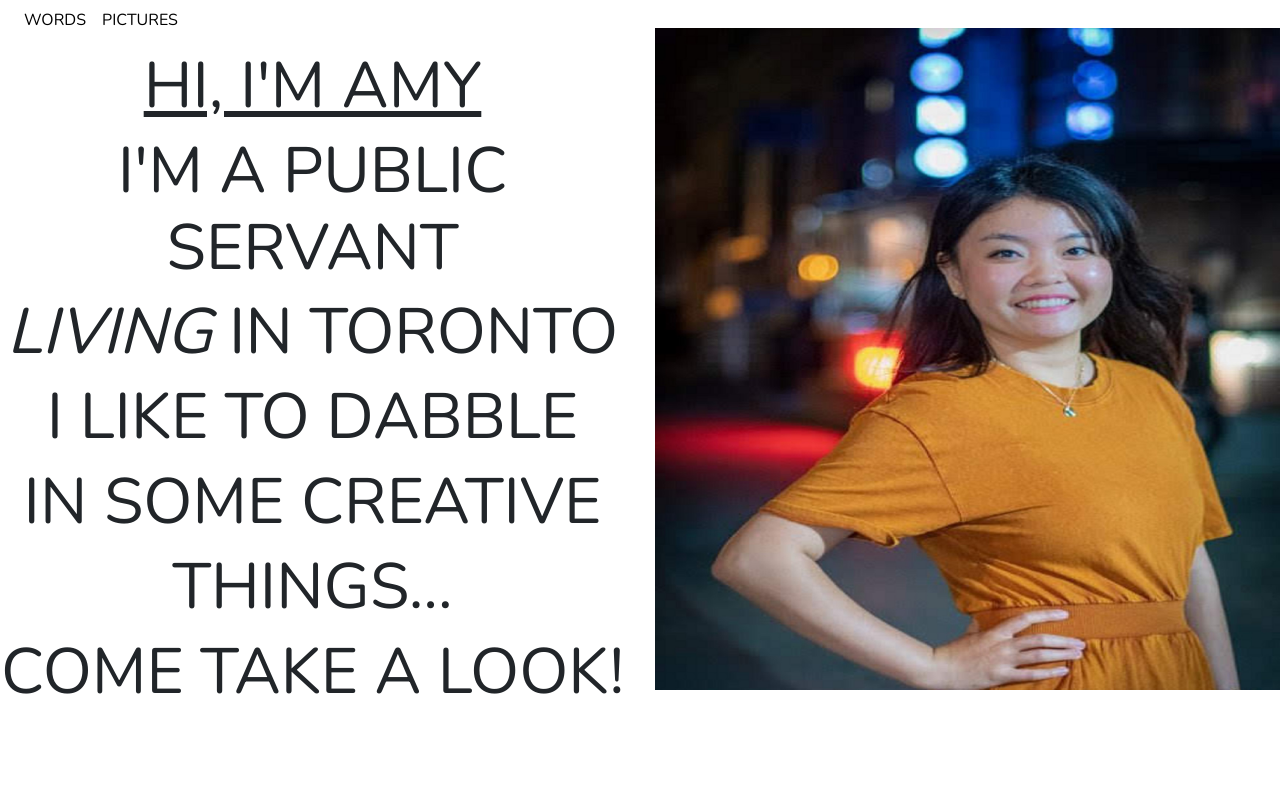
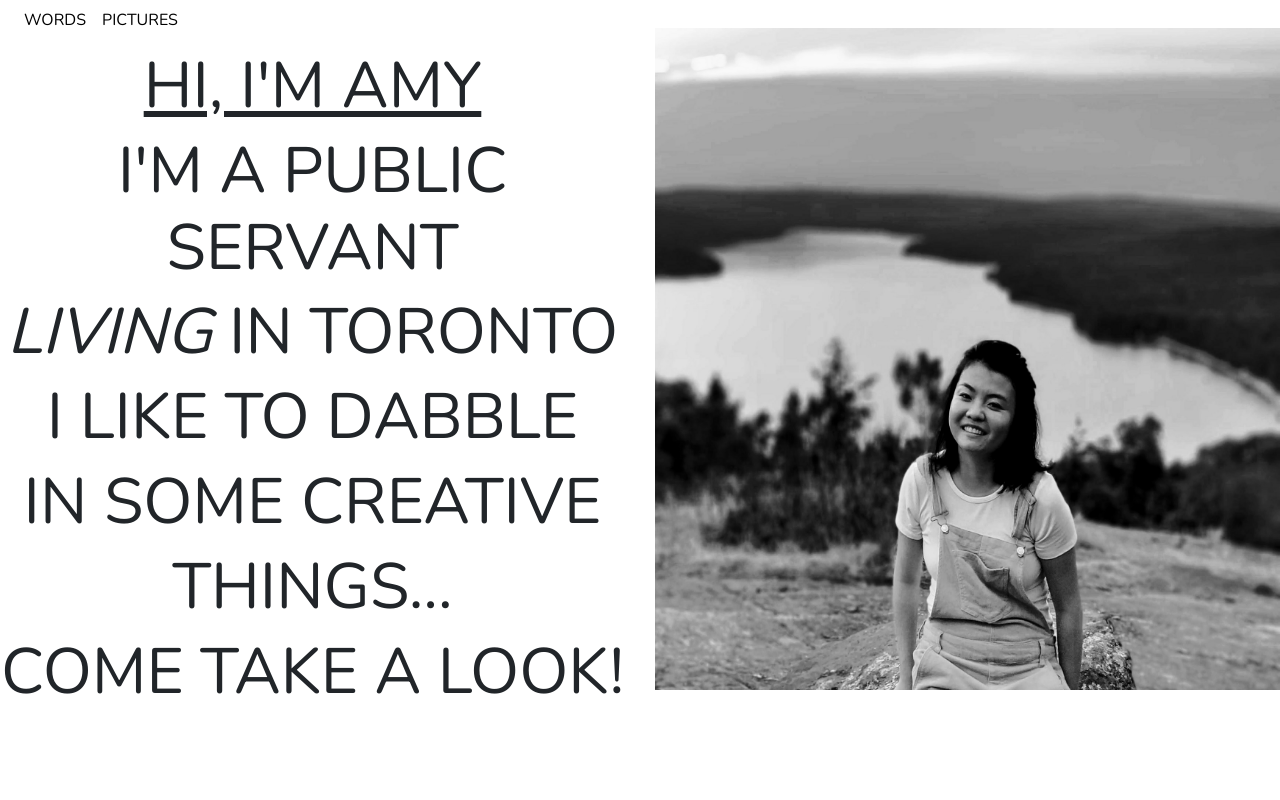
Before and after one commit to amyniwang/amynwang.github.io, a plain HTML site: page index.html in a window 1280 px wide. Shown: the top 800 px of the page. Drawn offline with nearby package versions, Linux system fonts and the light colour scheme.

Commit message:
Update index.html

```diff
--- a/index.html
+++ b/index.html
@@ -62,7 +62,7 @@
                 </div>
             </div>
             <div class="col-lg-6">
-                <img class="img-fluid" src="imgs/headshot.jpg" alt="">
+                <img class="img-fluid" src="imgs/papineau.jpg" alt="">
             </div>
         </div>
     </section>
```
